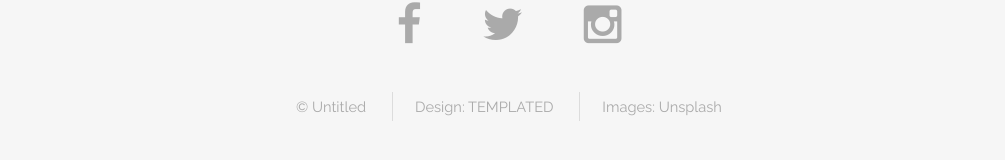
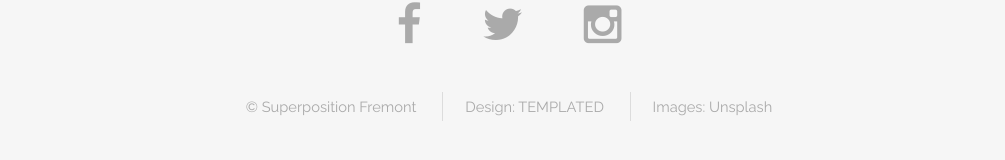
Before and after one commit to superpositionfremont/superpositionfremont.github.io-1, a plain HTML site: page generic.html in a window 1280 px wide. Shown: the part 1362-1522 px from the top of the page, without its empty margins (131-1136 px from the left). Drawn offline with Linux system fonts and the light colour scheme.

Commit message:
Update generic.html

```diff
--- a/generic.html
+++ b/generic.html
@@ -6,7 +6,7 @@
 -->
 <html>
 	<head>
-		<title>Generic - Spatial by TEMPLATED</title>
+		<title>Events - Spatial by TEMPLATED</title>
 		<meta charset="utf-8" />
 		<meta name="viewport" content="width=device-width, initial-scale=1" />
 		<link rel="stylesheet" href="assets/css/main.css" />
@@ -53,7 +53,7 @@
 						<li><a href="#" class="icon fa-instagram"></a></li>
 					</ul>
 					<ul class="copyright">
-						<li>&copy; Untitled</li>
+						<li>&copy; Superposition Fremont </li>
 						<li>Design: <a href="http://templated.co">TEMPLATED</a></li>
 						<li>Images: <a href="http://unsplash.com">Unsplash</a></li>
 					</ul>
```
